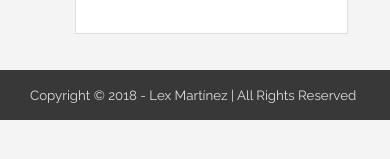
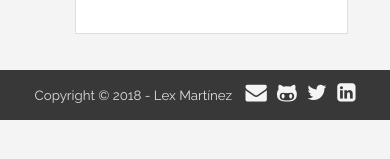
Before and after one commit to lexmartinez/portfolio-site, a Vue app: page / in a window 390 px wide. Shown: the part 1787-1946 px from the top of the page. After the commit the page ends 1907 px from the top, so only its background shows below. Built offline with nearby package versions, Linux system fonts and the light colour scheme; grey boxes are pictures that could not be loaded.

Commit message:
FooterComponent: Fixing responsive issues

```diff
--- a/src/components/FooterComponent.vue
+++ b/src/components/FooterComponent.vue
@@ -1,12 +1,14 @@
 <template>
  <div class="container-fluid footer">
-    <div class="container">
-      <div class="pull-left">Copyright &copy; 2018 - Lex Mart&iacute;nez | All Rights Reserved</div>
-      <div class="pull-right footer-links">
-        <a class="fa fa-envelope" href="mailto:me@lexmartinez.com" target="_blank"></a> &nbsp;
-        <a class="fa fa-github-alt" href="https://github.com/lexmartinez" target="_blank"></a> &nbsp;
-        <a class="fa fa-twitter" href="https://twitter.com/lex0316" target="_blank"></a> &nbsp;
-        <a class="fa fa-linkedin-square" href="https://www.linkedin.com/in/arlex-martinez-6256a4153/" target="_blank"></a>
+    <div class="container col-md-12">
+      <div class="text-center">
+        Copyright &copy; 2018 - Lex Mart&iacute;nez
+        <span class="footer-links">
+          <a class="fa fa-envelope" href="mailto:me@lexmartinez.com" target="_blank"></a> &nbsp;
+          <a class="fa fa-github-alt" href="https://github.com/lexmartinez" target="_blank"></a> &nbsp;
+          <a class="fa fa-twitter" href="https://twitter.com/lex0316" target="_blank"></a> &nbsp;
+          <a class="fa fa-linkedin-square" href="https://www.linkedin.com/in/arlex-martinez-6256a4153/" target="_blank"></a>
+        </span>
       </div>
     </div>
  </div>
@@ -30,6 +32,10 @@ export default {
     font-size: 10pt;
   }
 
+  .footer-links {
+    margin-left: 10px;
+  }
+
   .footer-links a{
     color: #f4f4f4;
     font-size: 16pt;
@@ -39,4 +45,14 @@ export default {
     text-decoration: none;
     color: #ffffff;
   }
+
+  @media only screen
+  and (min-device-width: 320px)
+  and (max-device-width: 480px)
+  and (-webkit-min-device-pixel-ratio: 2) {
+    .footer-links a {
+      font-size: 13pt;
+    }
+  }
+
 </style>
--- a/src/components/HeaderComponent.vue
+++ b/src/components/HeaderComponent.vue
@@ -115,6 +115,7 @@ export default {
     transform: rotate(-45deg);
     -webkit-transform: rotate(-45deg);
     font-weight: 700;
+    z-index: 2000;
   }
 
   .corner-ribbon.sticky{
```
